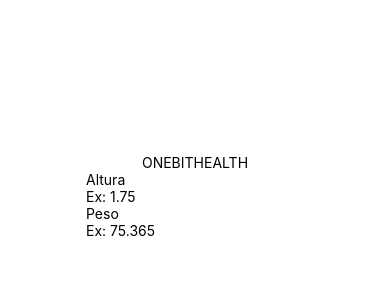
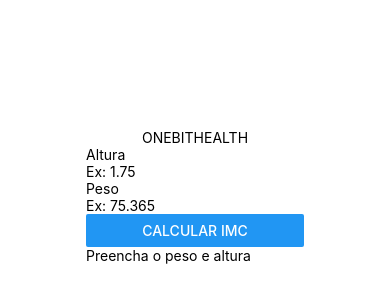
Before and after one commit to piedro404/imc-react-native-curso, a React Native app: screen / in a window 390 px wide. Shown: the part 226-526 px from the top of the page. Built offline with nearby package versions, Linux system fonts and the light colour scheme.

Commit message:
feat: :seedling: Implements Logic Back-end in IMC

```diff
--- a/App.js
+++ b/App.js
@@ -1,5 +1,5 @@
 import React from 'react';
-import { StyleSheet, Text, View } from 'react-native';
+import { StyleSheet, View } from 'react-native';
 
 import Title from './src/components/Title';
 import Main from './src/components/Main';
--- /dev/null
+++ b/src/components/Form/ResultImc/index.js
@@ -0,0 +1,11 @@
+import React from "react";
+import { View, Text } from "react-native";
+
+export default function ResultImc(props) {
+    return(
+        <View>
+            <Text>{props.messageResultImc}</Text>
+            <Text>{props.resultImc}</Text>
+        </View>
+    );
+}
--- a/src/components/Form/index.js
+++ b/src/components/Form/index.js
@@ -1,7 +1,33 @@
-import React from "react";
-import { View, Text, TextInput } from "react-native";
+import React, { useState } from "react";
+import { View, Text, TextInput, Button } from "react-native";
+import ResultImc from "./ResultImc";
 
 export default function Form() {
+    const [height, setHeight] = useState(null)
+    const [weight, setWeight] = useState(null)
+    const [messageImc, setMessageImc] = useState("Preencha o peso e altura")
+    const [imc, setImc] = useState(null)
+    const [textButton, setTextButton] = useState("Calcular")
+
+    function imcCalculator() {
+        return setImc((weight/(height*height)).toFixed(2))
+    }
+
+    function validationImc() {
+        if(weight != null && height != null) {
+            imcCalculator()
+            setHeight(null)
+            setWeight(null)
+            setMessageImc("Seu IMC é iqual:")
+            setTextButton("Calcular Novamente")
+            return;
+        }
+
+        setImc(null)
+        setTextButton("Calcular")
+        setMessageImc("Preencha o peso e altura")
+    }
+
     return(
         <View>
             <View>
@@ -9,14 +35,25 @@
                 <TextInput
                 placeholder="Ex: 1.75"
                 keyboardType="numeric"
+                value={height}
+                onChangeText={setHeight}
                 />
 
                 <Text>Peso</Text>
                 <TextInput
                 placeholder="Ex: 75.365"
                 keyboardType="numeric"
+                value={weight}
+                onChangeText={setWeight}
+                />
+
+                <Button
+                    title="Calcular IMC"
+                    onPress={() => validationImc()}
                 />
             </View>
+
+            <ResultImc messageResultImc={messageImc} resultImc={imc} />
         </View>
     );
 }
```
